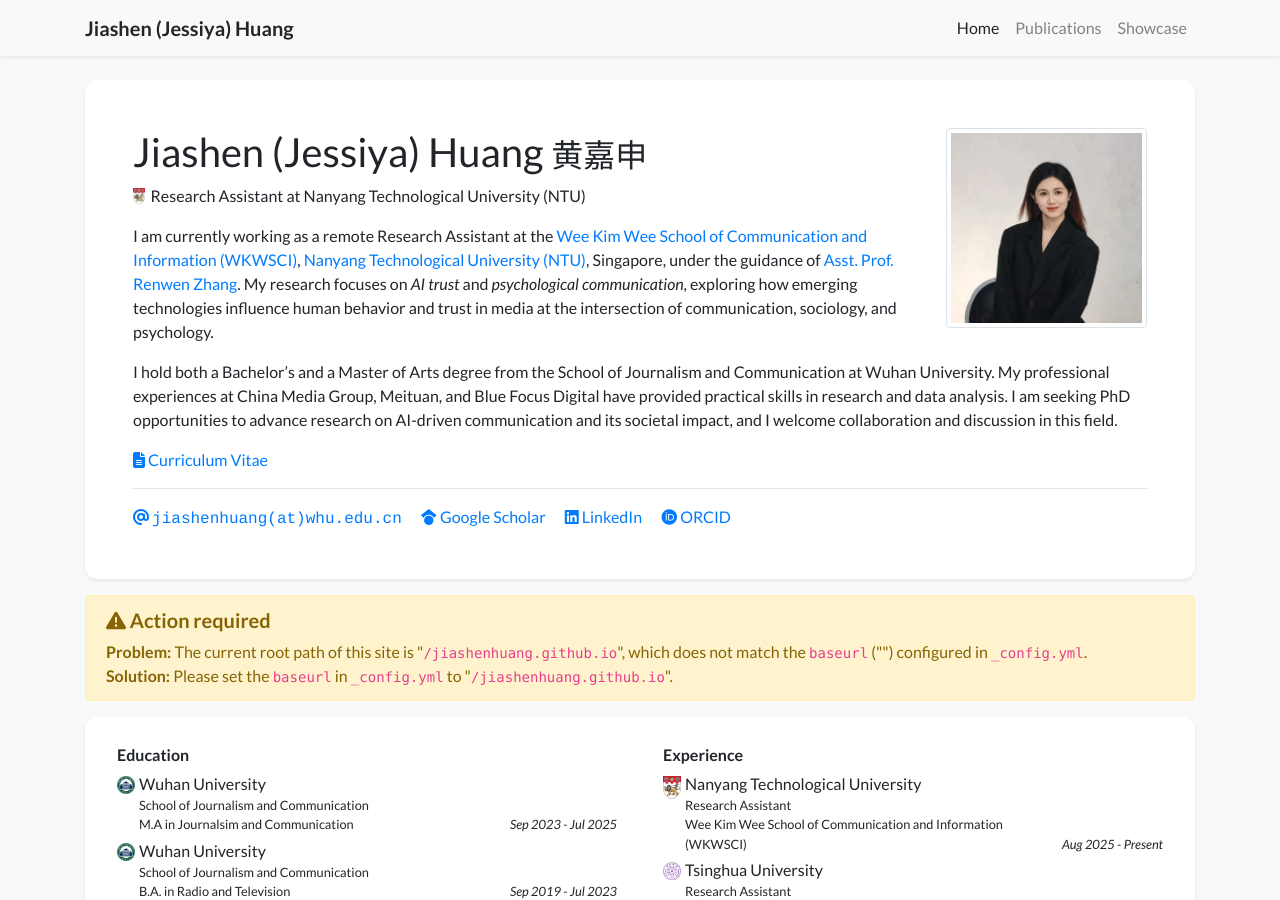
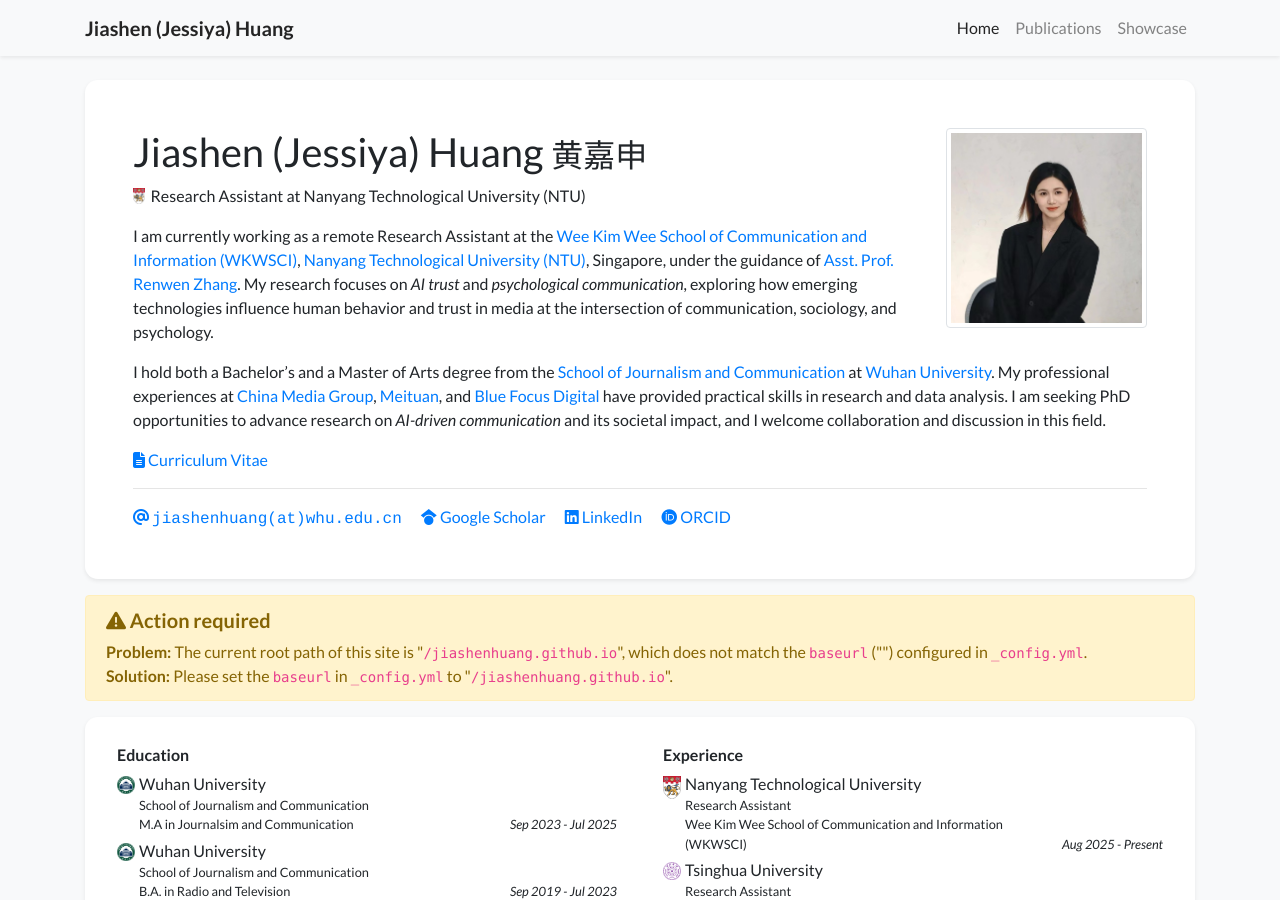
Before and after one commit to jiashenhuang/jiashenhuang.github.io, a Jekyll site: the page built from index.html, in a window 1280 px wide and 900 px high. Built offline with Jekyll 4.4.1, drawn with Linux system fonts in a browser that asks for light colours; nearby versions of some CDN libraries; a style sheet for code colours, icons or effects is not loaded.

```diff
--- a/_data/profile.yml
+++ b/_data/profile.yml
@@ -29,9 +29,11 @@ short_bio: >-
     exploring how emerging technologies influence human behavior and trust in media at the intersection of communication, sociology, and psychology.
   </p>
   <p>
-    I hold both a Bachelor’s and a Master of Arts degree from the School of Journalism and Communication at Wuhan University.
-    My professional experiences at China Media Group, Meituan, and Blue Focus Digital have provided practical skills in research and data analysis.
-    I am seeking PhD opportunities to advance research on AI-driven communication and its societal impact,
+    I hold both a Bachelor’s and a Master of Arts degree from the <a href="https://journal.whu.edu.cn/">School of Journalism and Communication</a> at <a href="https://en.whu.edu.cn/">Wuhan University</a>.
+    My professional experiences at <a href="https://www.cctv.com/gyys/">China Media Group</a>,
+    <a href="https://www.meituan.com/en-US/about-us">Meituan</a>,
+    and <a href="https://en.bluefocus.com/">Blue Focus Digital</a> have provided practical skills in research and data analysis.
+    I am seeking PhD opportunities to advance research on <em>AI-driven communication</em> and its societal impact,
     and I welcome collaboration and discussion in this field.
   </p>
 
```
